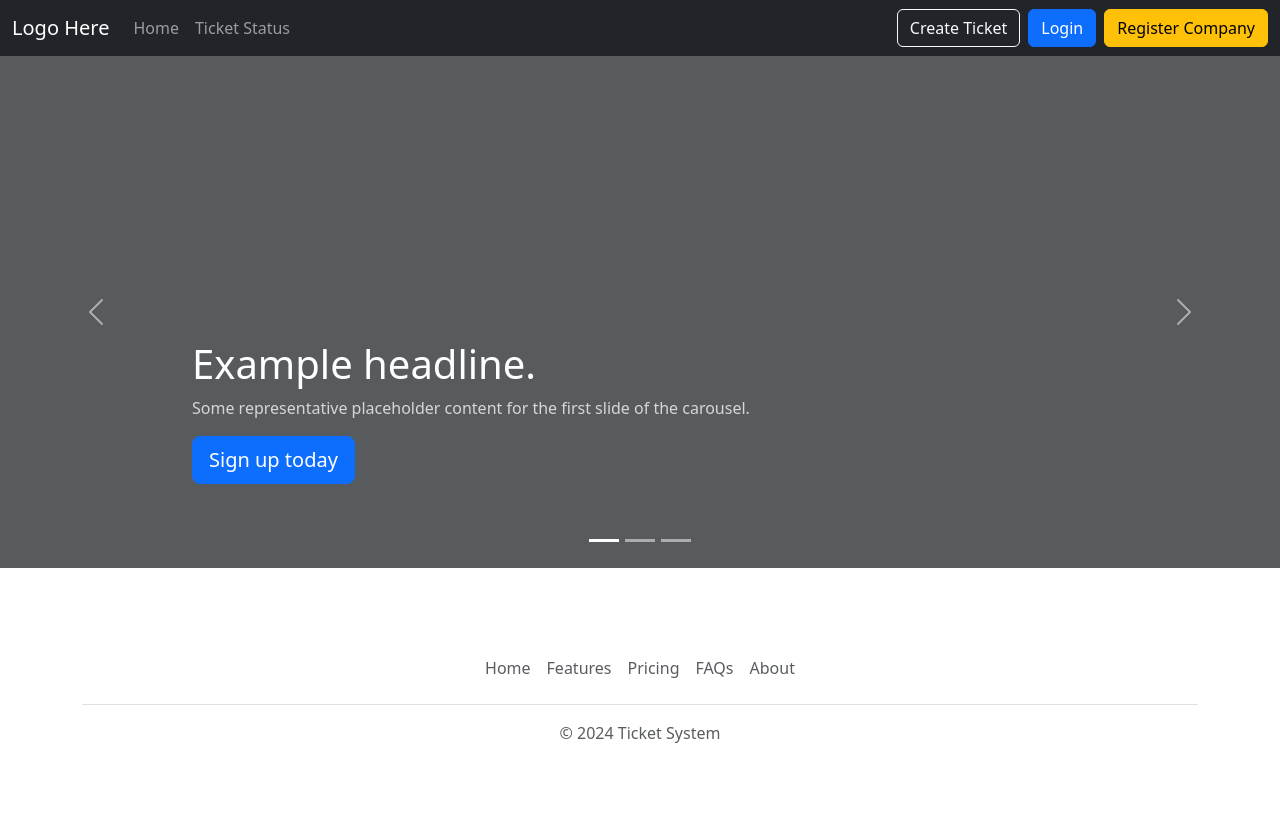
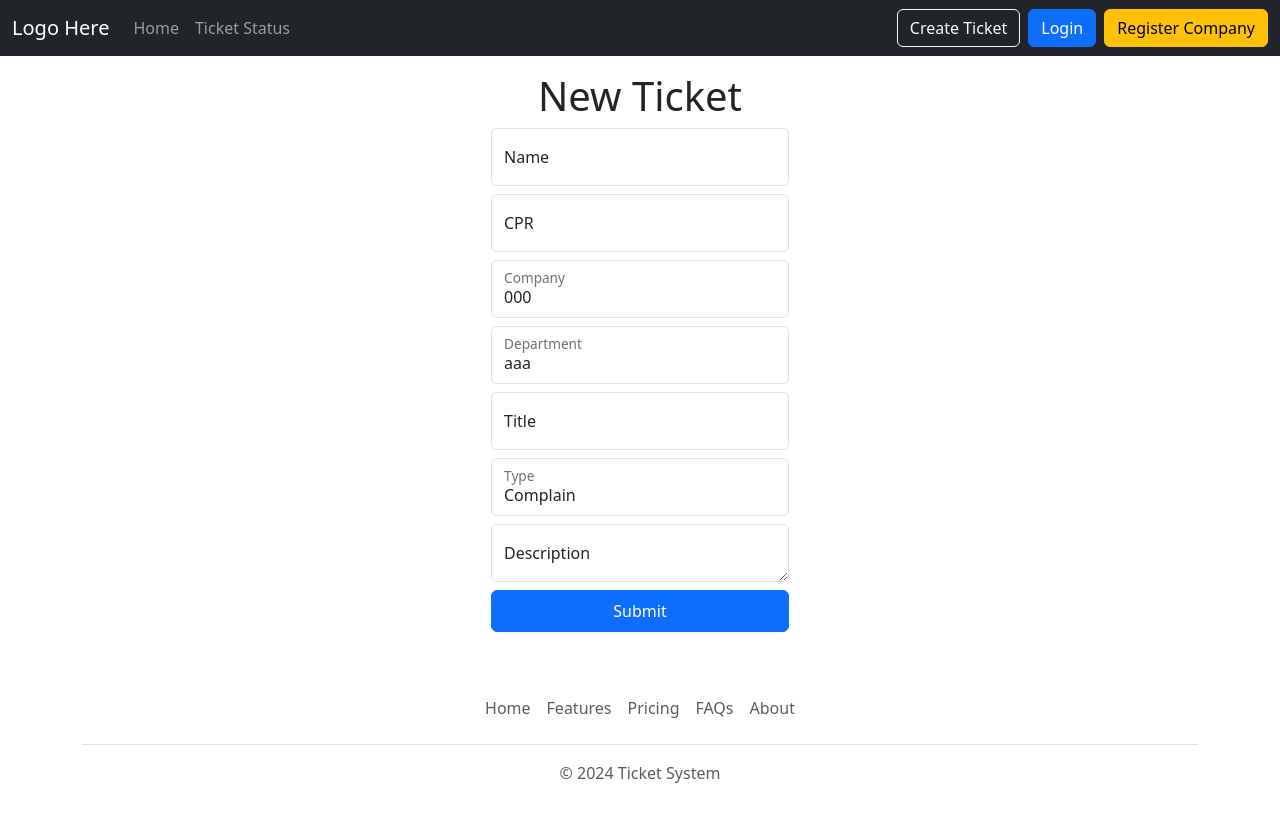
Before and after one commit to smizal/TicketsSystem-FrontEnd, a React (Vite) app: page /create in a window 1280 px wide. Shown: the top 822 px of the page. Before the commit the page ends 801 px from the top, so only its background shows below. Built offline with nearby package versions, Linux system fonts and the light colour scheme; no server answers.

Commit message:
New ticket form, login page edited

```diff
--- a/src/App.jsx
+++ b/src/App.jsx
@@ -1,18 +1,18 @@
-import { Route, Routes } from 'react-router-dom'
-import { useState, useEffect } from 'react'
-import axios from 'axios'
-import './App.css'
+import { Route, Routes } from "react-router-dom"
+import { useState, useEffect } from "react"
+import axios from "axios"
+import "./App.css"
 const BASE_URL = import.meta.env.VITE_BACKEND
 
 //import MainNavOrg from './components/navs/MainNavOrg'
-import Footer from './components/nav/Footer'
-import MainNav from './components/nav/MainNav'
-import HomeCover from './pages/HomeCover'
-import Login from './pages/login'
-import Register from './pages/Register'
-import NewTicket from './pages/NewTicket'
-import TicketStatus from './pages/TicketStatus'
-import UsersList from './pages/users/UsersList'
+import Footer from "./components/nav/Footer"
+import MainNav from "./components/nav/MainNav"
+import HomeCover from "./pages/HomeCover"
+import Login from "./pages/Login"
+import Register from "./pages/Register"
+import NewTicket from "./pages/NewTicket"
+import TicketStatus from "./pages/TicketStatus"
+import UsersList from "./pages/users/UsersList"
 
 function App() {
   return (
@@ -21,6 +21,7 @@ function App() {
 
       <main>
         <Routes>
+          <Route path="/create" element={<NewTicket />} />
           <Route path="/open" element={<NewTicket />} />
           <Route path="/view" element={<TicketStatus />} />
           <Route path="/view/:id" element={<TicketStatus />} />
--- a/src/pages/Login.jsx
+++ b/src/pages/Login.jsx
@@ -1,7 +1,7 @@
 const Login = () => {
   return (
     <div class="form-signin w-100 m-auto">
-      <form>
+      <form onSubmit>
         <img
           class="mb-4"
           src="../assets/brand/bootstrap-logo.svg"
@@ -18,30 +18,23 @@ const Login = () => {
             id="floatingInput"
             placeholder="username / CPR"
           />
-          <label for="floatingInput">Username</label>
+          <label for="username">Username</label>
         </div>
         <div class="form-floating">
           <input
             type="password"
             class="form-control"
-            id="floatingPassword"
-            placeholder="Password"
+            id="password"
+            placeholder="password"
           />
-          <label for="floatingPassword">Password</label>
+          <label for="password">Password</label>
         </div>
 
-        <div class="form-check text-start my-3">
-          <input
-            class="form-check-input"
-            type="checkbox"
-            value="remember-me"
-            id="flexCheckDefault"
-          />
-          <label class="form-check-label" for="flexCheckDefault">
-            Remember me
-          </label>
-        </div>
-        <button class="btn btn-primary w-100 py-2" type="submit">
+        <button
+          class="btn btn-primary w-100 py-2"
+          id="submitButton"
+          type="submit"
+        >
           Sign in
         </button>
       </form>
--- a/src/pages/NewTicket.jsx
+++ b/src/pages/NewTicket.jsx
@@ -1,5 +1,82 @@
 const NewTicket = () => {
-  return <h1>NewTicket</h1>
+  const handleSubmit = (event) => {}
+  return (
+    <>
+      <div class="form-signin w-100 m-auto">
+        <h1>New Ticket</h1>
+
+        <form onSubmit>
+          <input type="hidden" id="source" name="source" value="web" />
+
+          <div className="form-floating mb-2">
+            <input
+              type="text"
+              class="form-control"
+              id="name"
+              placeholder="name"
+            />
+            <label for="name">Name</label>
+          </div>
+
+          <div className="form-floating mb-2">
+            <input
+              type="text"
+              class="form-control"
+              id="cpr"
+              placeholder="Enter your CPR"
+            />
+            <label for="cpr">CPR</label>
+          </div>
+
+          <div className="form-floating mb-2">
+            <select className="form-control" id="company" name="company">
+              <option value="">000</option>
+              <option value="">001</option>
+            </select>
+            <label for="company">Company</label>
+          </div>
+
+          <div className="form-floating mb-2">
+            <select className="form-control" id="department" name="department">
+              <option value="">aaa</option>
+              <option value="">bbb</option>
+            </select>
+            <label for="department">Department</label>
+          </div>
+
+          <div className="form-floating mb-2">
+            <input
+              type="text"
+              class="form-control"
+              id="title"
+              placeholder="title"
+            />
+            <label for="title">Title</label>
+          </div>
+          <div class="form-floating mb-2">
+            <select className="form-control" id="type" name="type">
+              <option value="complain">Complain</option>
+              <option value="suggestion">Suggestion</option>
+              <option value="feedback">Feedback</option>
+            </select>
+            <label for="type">Type</label>
+          </div>
+          <div className="form-floating mb-2">
+            <textarea
+              className="form-control"
+              id="description"
+              name="description"
+              placeholder="Write your Complain/Suggestion/Feedback in detail here"
+            ></textarea>
+            <label for="description">Description</label>
+          </div>
+          <button class="btn btn-primary w-100 py-2" type="submit">
+            Submit
+          </button>
+        </form>
+      </div>
+    </>
+  )
 }
 
 export default NewTicket
```
